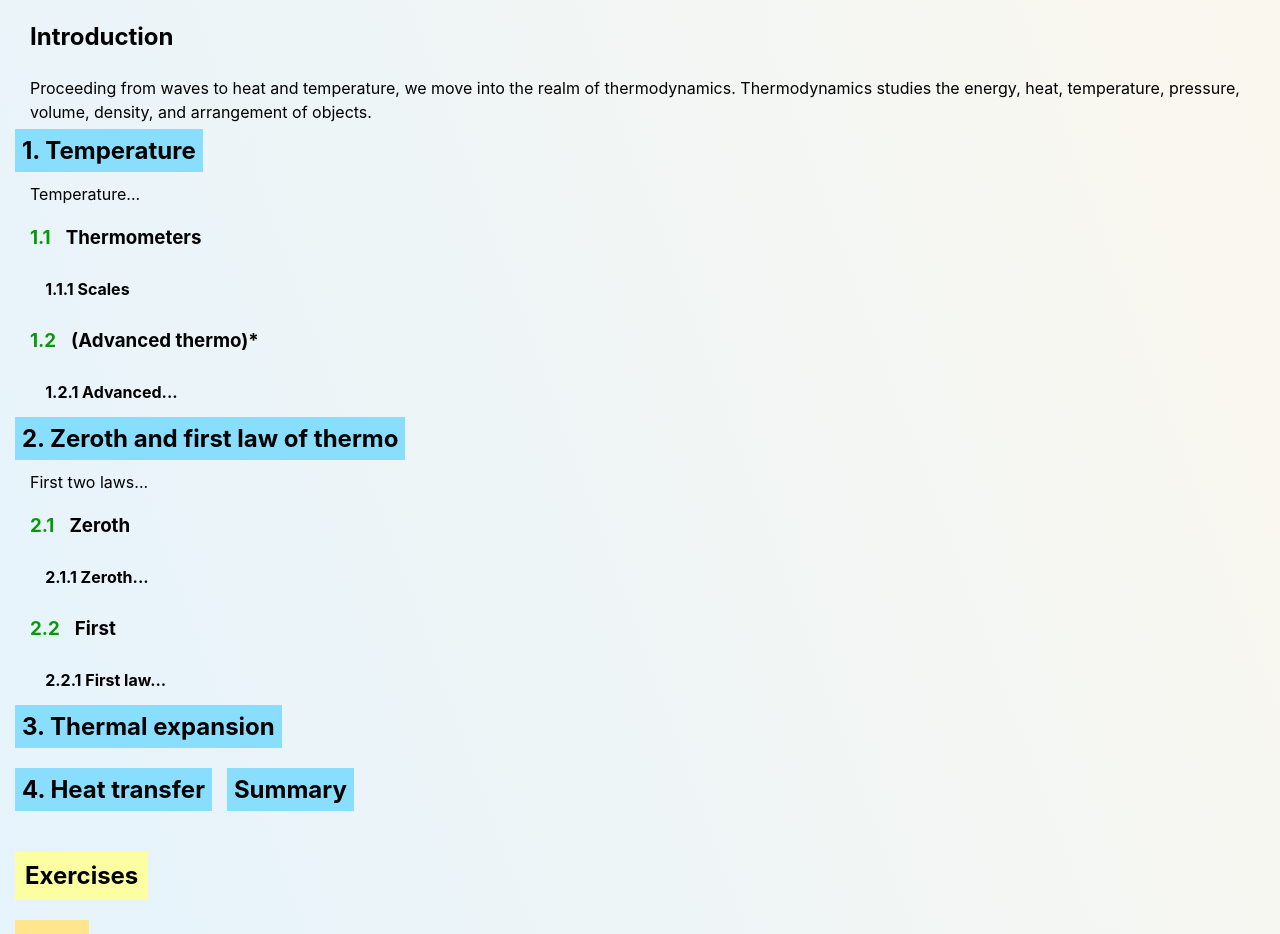
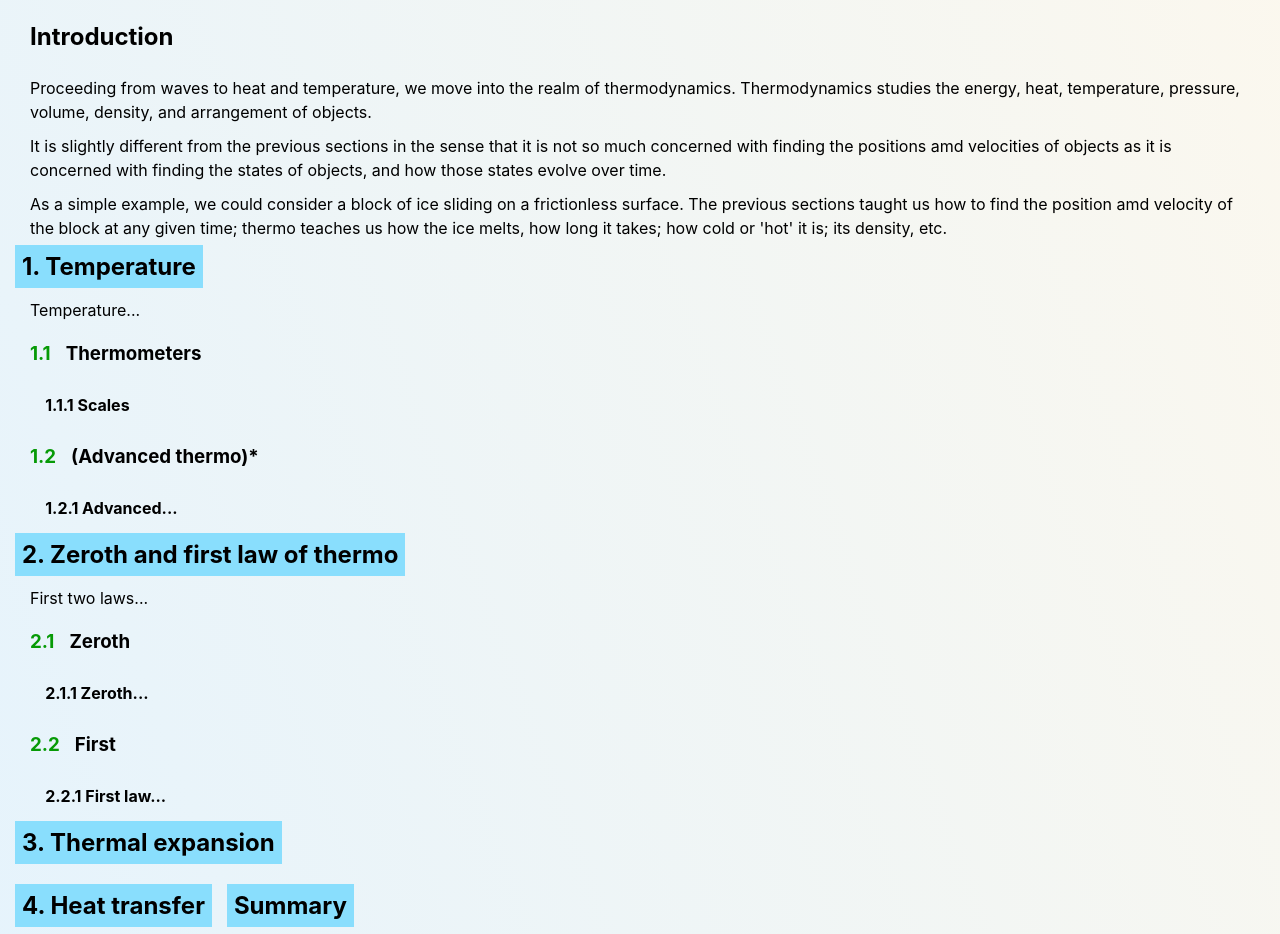
Before and after one commit to JRFink/jrfphyspagesnew, a Next.js app: page /education/gp1/theat in a window 1280 px wide. Shown: the part 840-1774 px from the top of the page. Built offline with nearby package versions, Linux system fonts and the light colour scheme.

Commit message:
Update index.tsx

```diff
--- a/pages/education/gp1/theat/index.tsx
+++ b/pages/education/gp1/theat/index.tsx
@@ -21,6 +21,12 @@ Introduction
 </h2>
 <p>
 Proceeding from waves to heat and temperature, we move into the realm of thermodynamics. Thermodynamics studies the energy, heat, temperature, pressure, volume, density, and arrangement of objects.
+</p>
+<p>
+      It is slightly different from the previous sections in the sense that it is not so much concerned with finding the positions amd velocities of objects as it is concerned with finding the states of objects, and how those states evolve over time.
+</p>
+<p>
+        As a simple example, we could consider a block of ice sliding on a frictionless surface. The previous sections taught us how to find the position amd velocity of the block at any given time; thermo teaches us how the ice melts, how long it takes; how cold or &#39;hot&#39; it is; its density, etc.
 </p>
             <h2 className={style.h2SectionColor} id="temp">
                 1. Temperature
```
